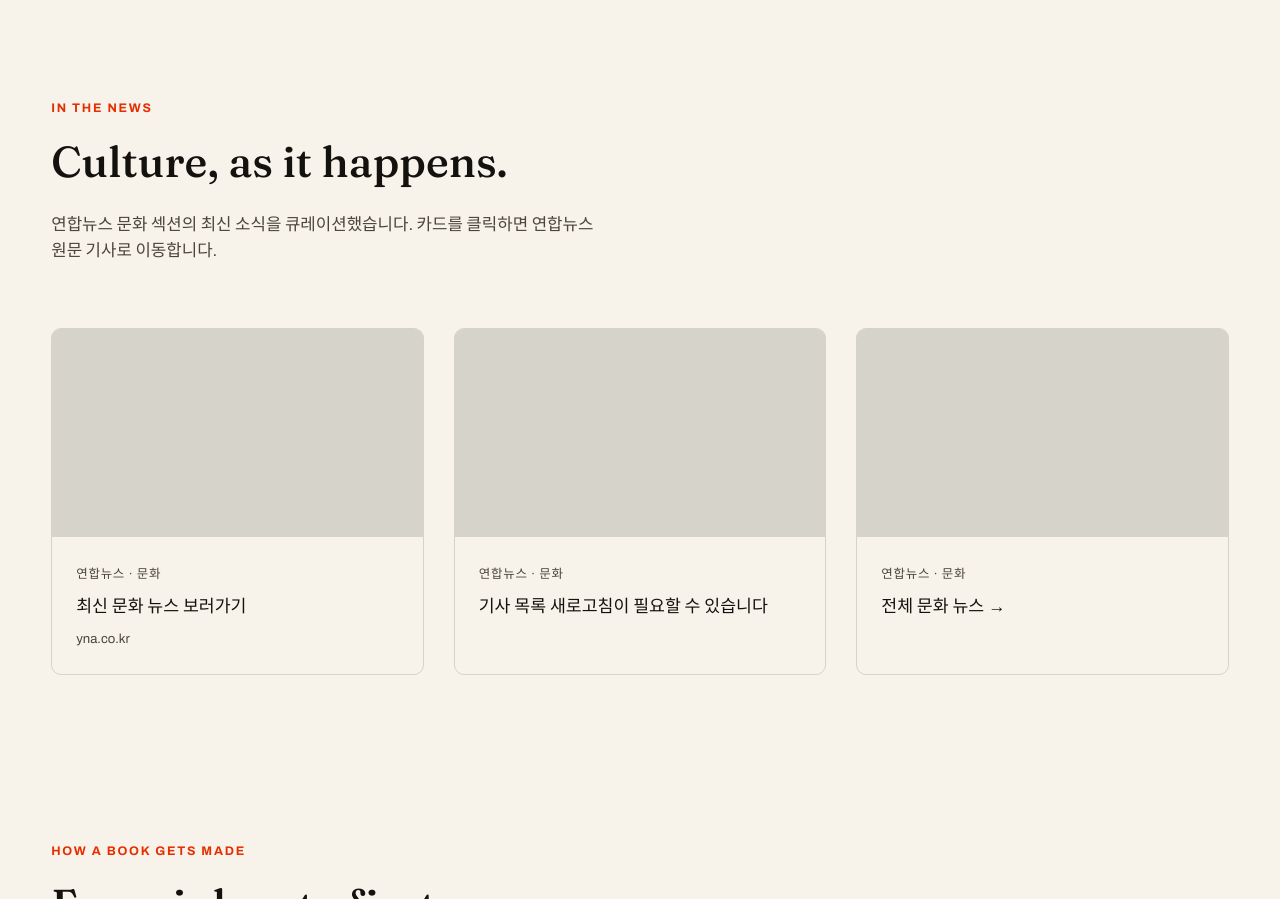
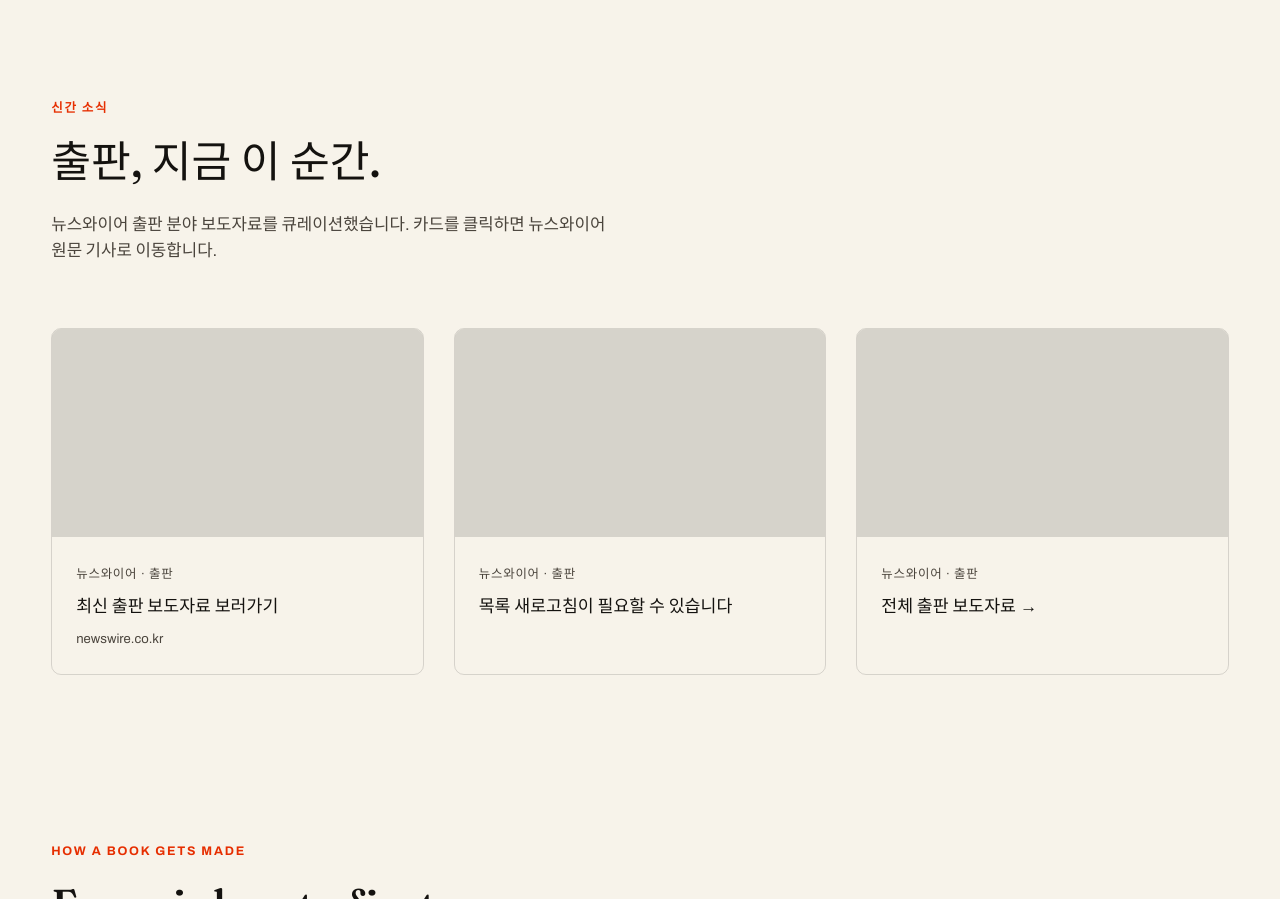
Before and after one commit to aoraelofficial-cmd/ideal-spork, a plain HTML site: page index.html in a window 1280 px wide. Shown: the part 2052-2951 px from the top of the page. Drawn offline with Linux system fonts and the light colour scheme; no server answers.

Commit message:
Update culture news section to reflect new source

```diff
--- a/index.html
+++ b/index.html
@@ -393,14 +393,14 @@
   <section id="culture-news">
     <div class="wrap">
       <div class="section-head reveal">
-        <span class="kicker">In the News</span>
-        <h2>Culture, as it happens.</h2>
-        <p>연합뉴스 문화 섹션의 최신 소식을 큐레이션했습니다. 카드를 클릭하면 연합뉴스 원문 기사로 이동합니다.</p>
+        <span class="kicker">신간 소식</span>
+        <h2>출판, 지금 이 순간.</h2>
+        <p>뉴스와이어 출판 분야 보도자료를 큐레이션했습니다. 카드를 클릭하면 뉴스와이어 원문 기사로 이동합니다.</p>
       </div>
       <div class="news-grid reveal" id="cultureNewsGrid">
-        <div class="news-card news-skel"><div class="news-card-thumb"></div><div class="news-card-body"><span class="src">연합뉴스 · 문화</span><h4>불러오는 중...</h4><span class="date">&nbsp;</span></div></div>
-        <div class="news-card news-skel"><div class="news-card-thumb"></div><div class="news-card-body"><span class="src">연합뉴스 · 문화</span><h4>불러오는 중...</h4><span class="date">&nbsp;</span></div></div>
-        <div class="news-card news-skel"><div class="news-card-thumb"></div><div class="news-card-body"><span class="src">연합뉴스 · 문화</span><h4>불러오는 중...</h4><span class="date">&nbsp;</span></div></div>
+        <div class="news-card news-skel"><div class="news-card-thumb"></div><div class="news-card-body"><span class="src">뉴스와이어 · 출판</span><h4>불러오는 중...</h4><span class="date">&nbsp;</span></div></div>
+        <div class="news-card news-skel"><div class="news-card-thumb"></div><div class="news-card-body"><span class="src">뉴스와이어 · 출판</span><h4>불러오는 중...</h4><span class="date">&nbsp;</span></div></div>
+        <div class="news-card news-skel"><div class="news-card-thumb"></div><div class="news-card-body"><span class="src">뉴스와이어 · 출판</span><h4>불러오는 중...</h4><span class="date">&nbsp;</span></div></div>
       </div>
     </div>
   </section>
@@ -680,7 +680,8 @@
 
 <script>
 (function(){
-  var FEED_URL = 'https://www.yna.co.kr/rss/culture.xml';
+  // 뉴스와이어 출판 분야 RSS
+  var FEED_URL = 'https://api.newswire.co.kr/rss/industry/1208';
   var API = 'https://api.rss2json.com/v1/api.json?rss_url=' + encodeURIComponent(FEED_URL);
   var grid = document.getElementById('cultureNewsGrid');
   if(!grid) return;
@@ -709,7 +710,7 @@
         return '<a class="news-card" href="' + link + '" target="_blank" rel="noopener">' +
                thumbHtml +
                '<div class="news-card-body">' +
-               '<span class="src">연합뉴스 · 문화</span>' +
+               '<span class="src">뉴스와이어 · 출판</span>' +
                '<h4>' + title + '</h4>' +
                '<span class="date">' + date + '</span>' +
                '</div>' +
@@ -717,12 +718,12 @@
       }).join('');
     })
     .catch(function(err){
-      grid.innerHTML = '<a class="news-card" href="https://www.yna.co.kr/culture/all" target="_blank" rel="noopener">' +
-        '<div class="news-card-thumb"></div><div class="news-card-body"><span class="src">연합뉴스 · 문화</span><h4>최신 문화 뉴스 보러가기</h4><span class="date">yna.co.kr</span></div></a>' +
-        '<a class="news-card" href="https://www.yna.co.kr/culture/all" target="_blank" rel="noopener">' +
-        '<div class="news-card-thumb"></div><div class="news-card-body"><span class="src">연합뉴스 · 문화</span><h4>기사 목록 새로고침이 필요할 수 있습니다</h4><span class="date">&nbsp;</span></div></a>' +
-        '<a class="news-card" href="https://www.yna.co.kr/culture/all" target="_blank" rel="noopener">' +
-        '<div class="news-card-thumb"></div><div class="news-card-body"><span class="src">연합뉴스 · 문화</span><h4>전체 문화 뉴스 &rarr;</h4><span class="date">&nbsp;</span></div></a>';
+      grid.innerHTML = '<a class="news-card" href="https://www.newswire.co.kr/?md=A00&cat=1200&cat1=1208" target="_blank" rel="noopener">' +
+        '<div class="news-card-thumb"></div><div class="news-card-body"><span class="src">뉴스와이어 · 출판</span><h4>최신 출판 보도자료 보러가기</h4><span class="date">newswire.co.kr</span></div></a>' +
+        '<a class="news-card" href="https://www.newswire.co.kr/?md=A00&cat=1200&cat1=1208" target="_blank" rel="noopener">' +
+        '<div class="news-card-thumb"></div><div class="news-card-body"><span class="src">뉴스와이어 · 출판</span><h4>목록 새로고침이 필요할 수 있습니다</h4><span class="date">&nbsp;</span></div></a>' +
+        '<a class="news-card" href="https://www.newswire.co.kr/?md=A00&cat=1200&cat1=1208" target="_blank" rel="noopener">' +
+        '<div class="news-card-thumb"></div><div class="news-card-body"><span class="src">뉴스와이어 · 출판</span><h4>전체 출판 보도자료 &rarr;</h4><span class="date">&nbsp;</span></div></a>';
     });
 })();
 </script>
```
